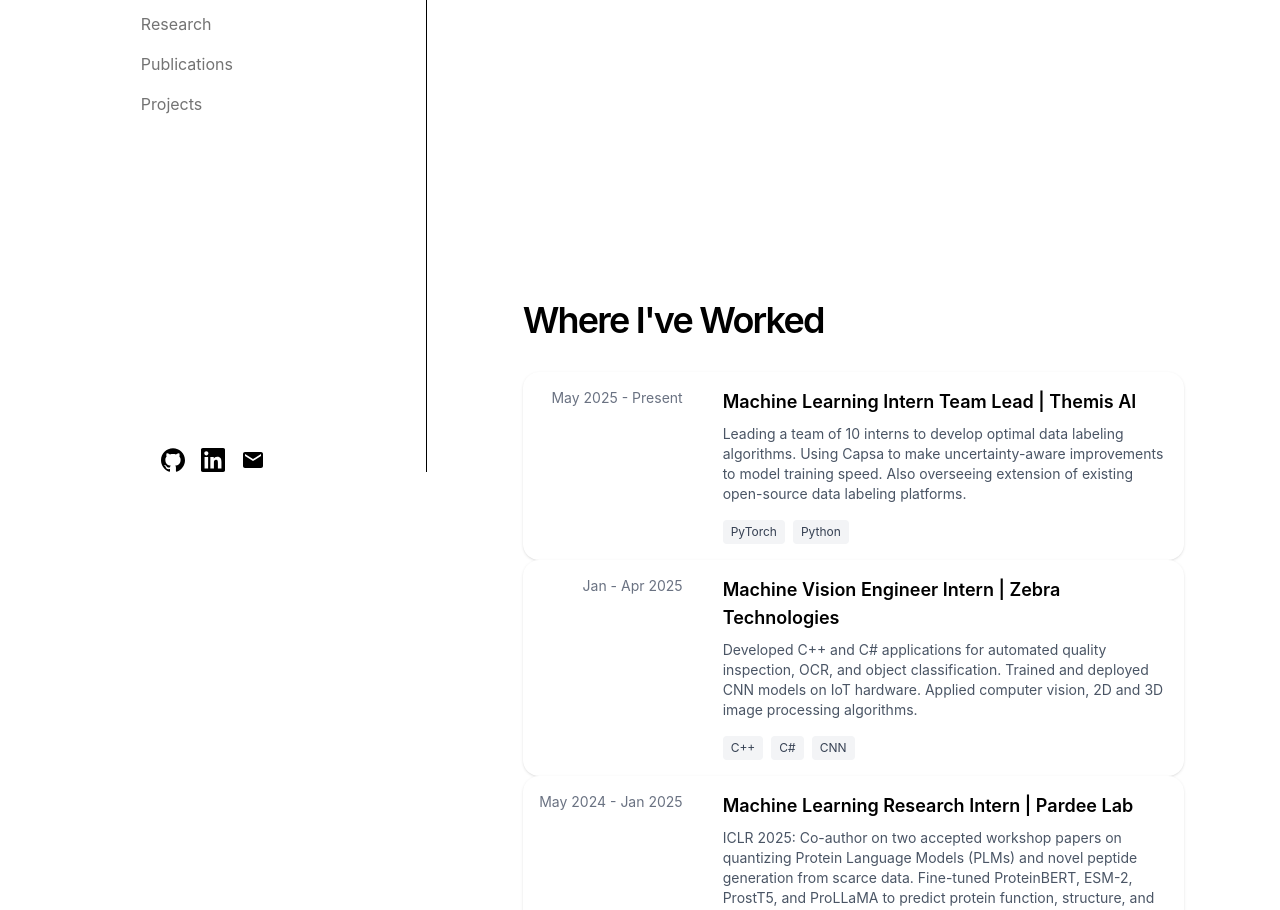
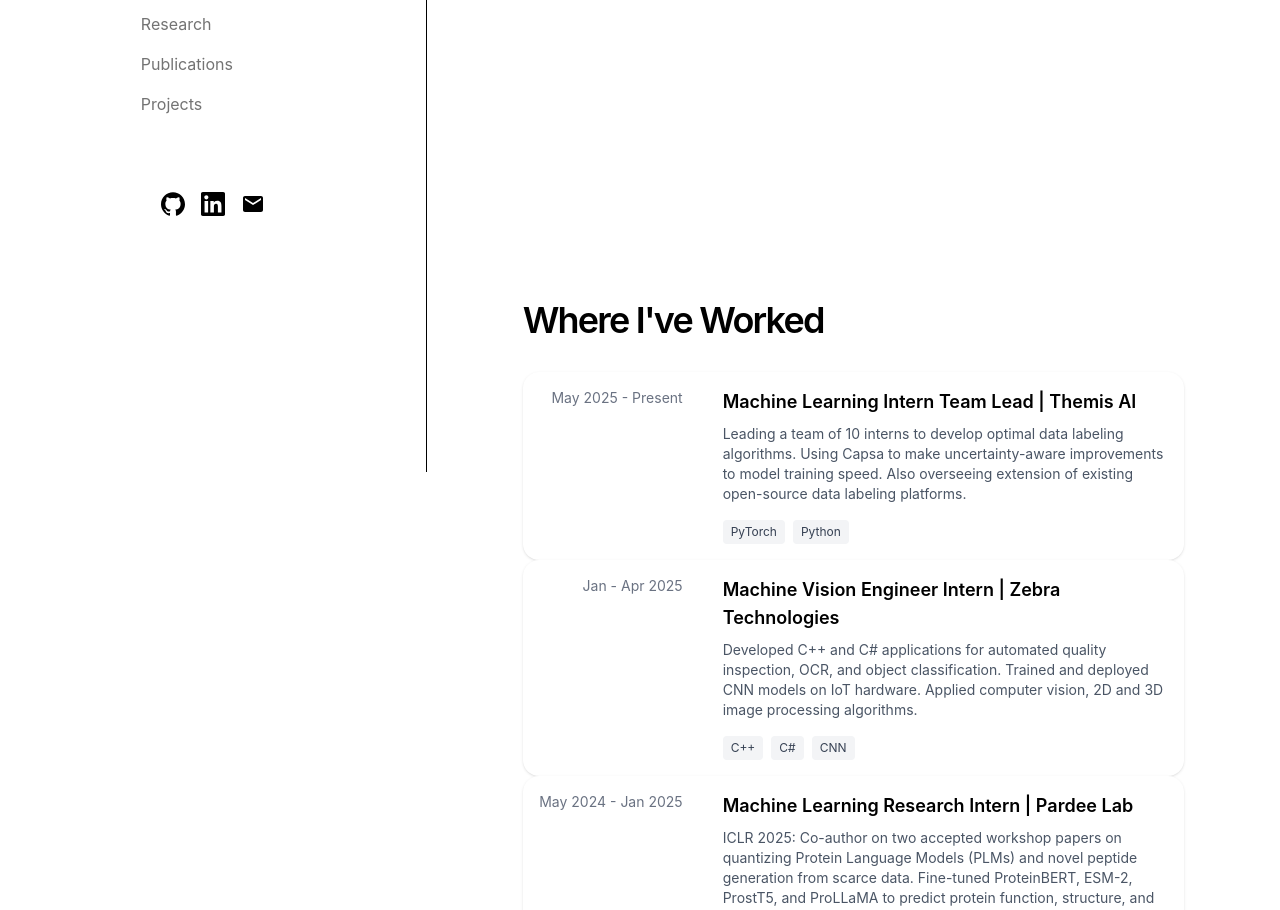
Before and after one commit to matthxie/portfolio-website, a Next.js app: page / in a window 1280 px wide. Shown: the part 1160-2070 px from the top of the page. Built offline with nearby package versions, Linux system fonts and the light colour scheme.

Commit message:
fix social icons position in left panel

```diff
--- a/app/components/SidePanel.tsx
+++ b/app/components/SidePanel.tsx
@@ -36,7 +36,7 @@
             ))}
             </nav>
 
-            <div className="mt-auto pt-12">
+            <div className="pt-12">
                 <SocialIcons />
             </div>
             </aside>
```
